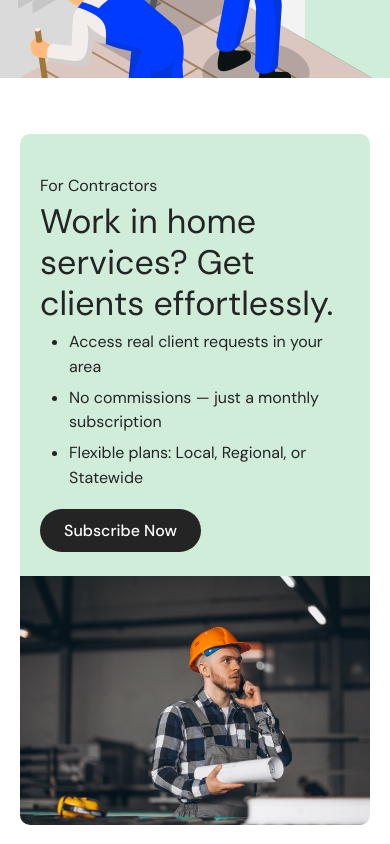
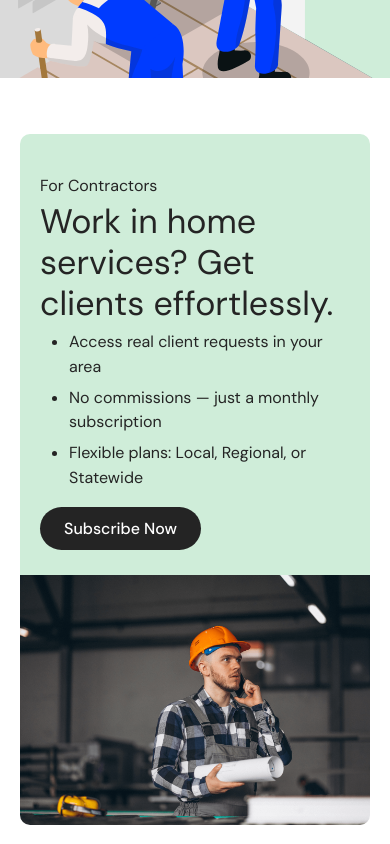
Before and after one commit to CBA-React/Christian-Landes, a Next.js app: page / in a window 390 px wide. Shown: the part 3420-4264 px from the top of the page. Built offline with nearby package versions, Linux system fonts and the light colour scheme.

Commit message:
Add fixes after review

```diff
--- a/src/modules/home/HomeContractors.tsx
+++ b/src/modules/home/HomeContractors.tsx
@@ -9,7 +9,7 @@ export const HomeContractors: React.FC = () => {
 			className="relative mx-auto mt-[56px] flex h-[691px] max-w-[1240px] flex-col px-[20px] md:mt-[120px] md:grid md:h-[647px] md:grid-cols-2 md:px-0"
 			aria-label="For Contractors - Promote your services"
 		>
-			<div className="flex flex-col justify-between rounded-t-[10px] bg-[#CFEDD9] px-[20px] pt-[40px] pb-[85px] md:rounded-t-[0px] md:rounded-l-[10px] md:py-[48px] md:pr-[130px] md:pl-[48px]">
+			<div className="flex flex-col justify-between rounded-t-[10px] bg-[#CFEDD9] px-[20px] pt-[40px] pb-[25px] md:rounded-t-[0px] md:rounded-l-[10px] md:py-[48px] md:pr-[130px] md:pl-[48px]">
 				<div>
 					<header className="mb-[6px] flex flex-col gap-[3px] md:mb-[24px] md:gap-3">
 						<p className="text-[16px] font-[400]">
@@ -20,7 +20,7 @@ export const HomeContractors: React.FC = () => {
 						</h2>
 					</header>
 					<nav
-						className="absolute top-[375px] mb-8 md:relative md:top-0 md:block"
+						className="mb-8 hidden md:relative md:top-0 md:block"
 						aria-label="Call to action"
 					>
 						<Link href="#">
@@ -45,6 +45,23 @@ export const HomeContractors: React.FC = () => {
 					<li>No commissions — just a monthly subscription</li>
 					<li>Flexible plans: Local, Regional, or Statewide</li>
 				</ul>
+				<nav
+					className="mt-4 md:relative md:top-0 md:hidden"
+					aria-label="Call to action"
+				>
+					<Link href="#">
+						<Button
+							type="button"
+							variant="solid"
+							color="dark"
+							iconPosition="right"
+							className="!h-[43px] !w-max !bg-[#242424] !px-6 !py-3 !text-[16px] !font-[500]"
+							aria-label="Subscribe as Contractor"
+						>
+							Subscribe Now
+						</Button>
+					</Link>
+				</nav>
 			</div>
 			<div
 				className="flex h-[250px] rounded-b-[10px] bg-cover md:hidden"
--- a/src/modules/home/HomeReviews.tsx
+++ b/src/modules/home/HomeReviews.tsx
@@ -50,9 +50,9 @@ export const HomeReviews: React.FC = () => {
 				className="embla md:bm-0 mb-[24px] px-[20px] md:px-0"
 			>
 				<div className="embla__container gap-[20px] md:grid md:h-[440px] md:grid-cols-3 md:items-start md:gap-5">
-					<div className="embla__slide flex h-[350px] flex-col rounded-[20px] bg-[#F1F3F6] p-[24px] text-[#242424] md:h-[363px] md:w-[400px] md:self-start md:p-8">
+					<div className="embla__slide flex min-h-[350px] flex-col rounded-[20px] bg-[#F1F3F6] p-[24px] text-[#242424] md:h-full md:w-[400px] md:self-start md:p-8 lg:h-[363px]">
 						<div className="flex h-full flex-1 flex-col justify-between">
-							<p className="text-[20px] leading-[26px] font-[400] md:text-[24px] md:leading-[30px]">
+							<p className="text-[20px] leading-[26px] font-[400] md:text-[18px] md:leading-[30px] xl:text-[24px]">
 								This platform made it so easy to find a great
 								contractor. I submitted one request and had
 								three offers within hours.
@@ -64,9 +64,9 @@ export const HomeReviews: React.FC = () => {
 						</div>
 					</div>
 
-					<div className="embla__slide flex h-[350px] flex-col rounded-[20px] bg-[#7EA2AD] p-[24px] text-[#FFFFFF] md:h-[363px] md:self-end md:p-8">
+					<div className="embla__slide flex min-h-[350px] flex-col rounded-[20px] bg-[#7EA2AD] p-[24px] text-[#FFFFFF] md:h-full md:p-8 lg:h-[363px] lg:self-end">
 						<div className="flex h-full flex-1 flex-col justify-between">
-							<p className="text-[20px] leading-[26px] font-[400] md:text-[24px] md:leading-[30px]">
+							<p className="text-[20px] leading-[26px] font-[400] md:text-[18px] md:leading-[30px] xl:text-[24px]">
 								I hired a handyman to fix a few things in the
 								kitchen — he arrived on time and did everything
 								neatly. It’s super convenient to find verified
@@ -79,9 +79,9 @@ export const HomeReviews: React.FC = () => {
 						</div>
 					</div>
 
-					<div className="embla__slide flex h-[350px] flex-col rounded-[20px] bg-[#CFEDD9] p-[24px] text-[#242424] md:h-[363px] md:self-start md:p-8">
+					<div className="embla__slide flex min-h-[350px] flex-col rounded-[20px] bg-[#CFEDD9] p-[24px] text-[#242424] md:h-full md:self-start md:p-8 lg:h-[363px]">
 						<div className="flex h-full flex-1 flex-col justify-between">
-							<p className="text-[20px] leading-[26px] font-[400] md:text-[24px] md:leading-[30px]">
+							<p className="text-[20px] leading-[26px] font-[400] md:text-[18px] md:leading-[30px] xl:text-[24px]">
 								Needed an electrician urgently and the site
 								really saved the day. Found someone within 15
 								minutes, and everything was fixed the next day.
--- a/src/modules/home/HomeSimplify.tsx
+++ b/src/modules/home/HomeSimplify.tsx
@@ -3,13 +3,13 @@ import React from 'react';
 export const HomeSimplify: React.FC = () => {
 	return (
 		<section className="m-auto mt-[56px] flex w-full max-w-[1240px] flex-1 flex-col px-[20px] md:mt-10 md:px-0">
-			<p className="w-[335px] text-[24px] leading-[31px] font-[400] text-[#242424] md:w-[831px] md:text-[28px] md:leading-[35px]">
+			<p className="w-[335px] text-[24px] leading-[31px] font-[400] text-[#242424] md:w-[600px] md:text-[28px] md:leading-[35px] lg:w-[831px]">
 				At BuildConnect, we’re on a mission to simplify how people get
 				home projects done. Whether it’s a small repair or a full
 				renovation, our platform connects clients with trusted local
 				contractors — quickly, safely, and without the back-and-forth.
 			</p>
-			<div className="mt-[24px] grid min-h-[470px] grid-cols-1 items-start gap-[16px] md:mt-[120px] md:grid-cols-3 md:gap-5">
+			<div className="mt-[24px] grid min-h-[470px] grid-cols-1 items-start gap-[16px] lg:mt-[120px] lg:grid-cols-3 lg:gap-5">
 				<div className="flex h-[200px] w-full flex-col justify-between self-start rounded-[10px] bg-[#003BFF] p-8 pb-4 text-white md:h-[309px]">
 					<p className="text-[80px] leading-[84px] font-[700] tracking-[-1px] md:text-[120px]">
 						+100
```
